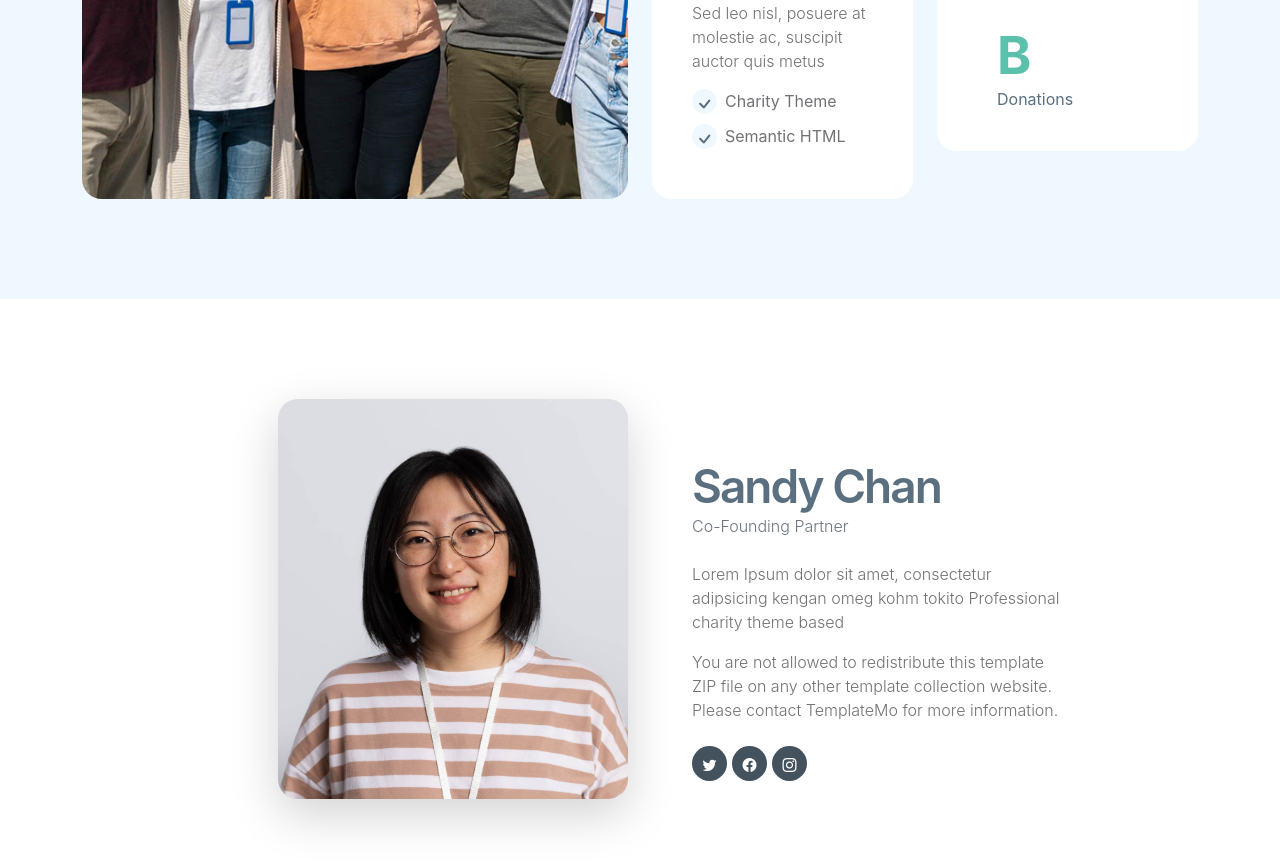
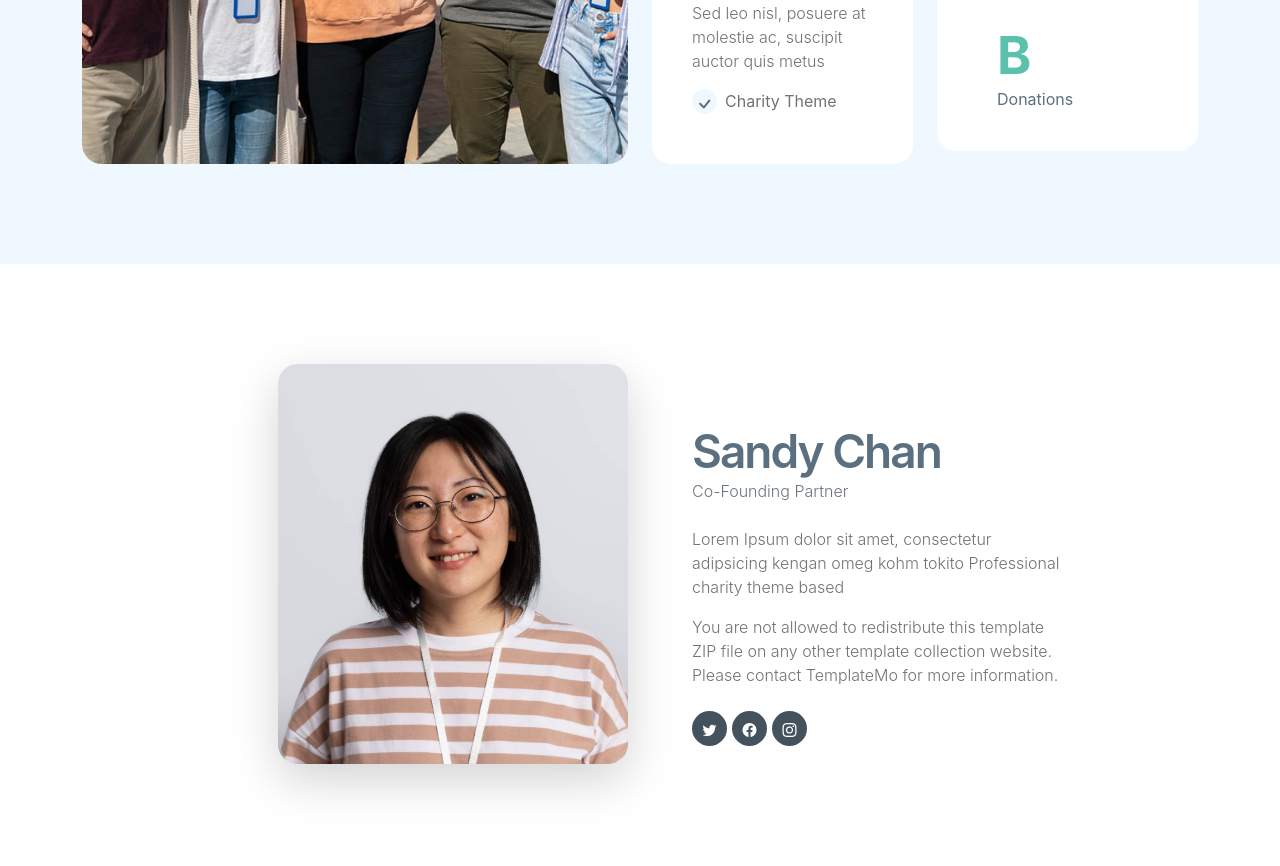
Before and after one commit to norcee25/EcoHabit, a React (Create React App) app: page / in a window 1280 px wide. Shown: the part 1880-2746 px from the top of the page. Built offline with nearby package versions, Linux system fonts and the light colour scheme.

Commit message:
Edit tamplate 40%

```diff
--- a/src/component/Home/index.js
+++ b/src/component/Home/index.js
@@ -159,10 +159,6 @@ const Home = () => {
                     <li className="custom-list-item d-flex">
                       <i className="bi-check custom-text-box-icon me-2" />
                       Charity Theme
-                    </li>
-                    <li className="custom-list-item d-flex">
-                      <i className="bi-check custom-text-box-icon me-2" />
-                      Semantic HTML
                     </li>
                   </ul>
                 </div>
```
